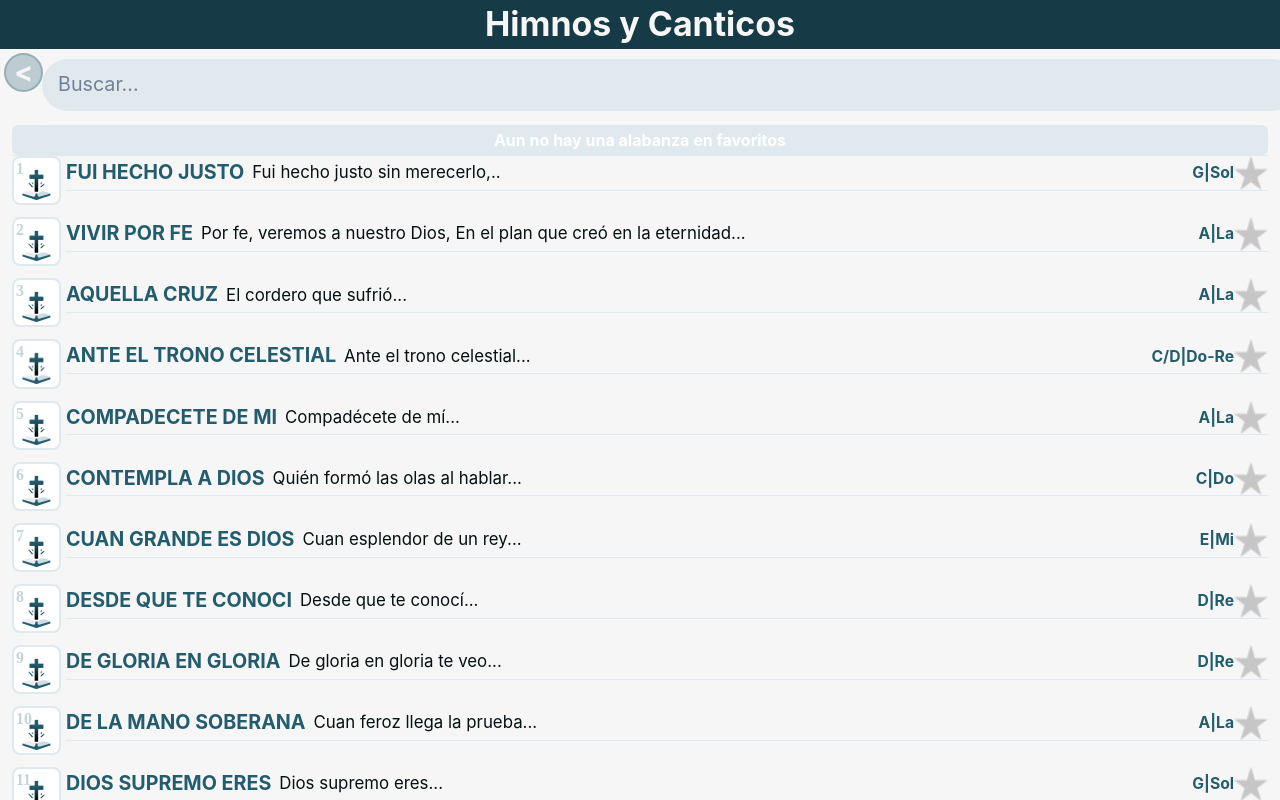
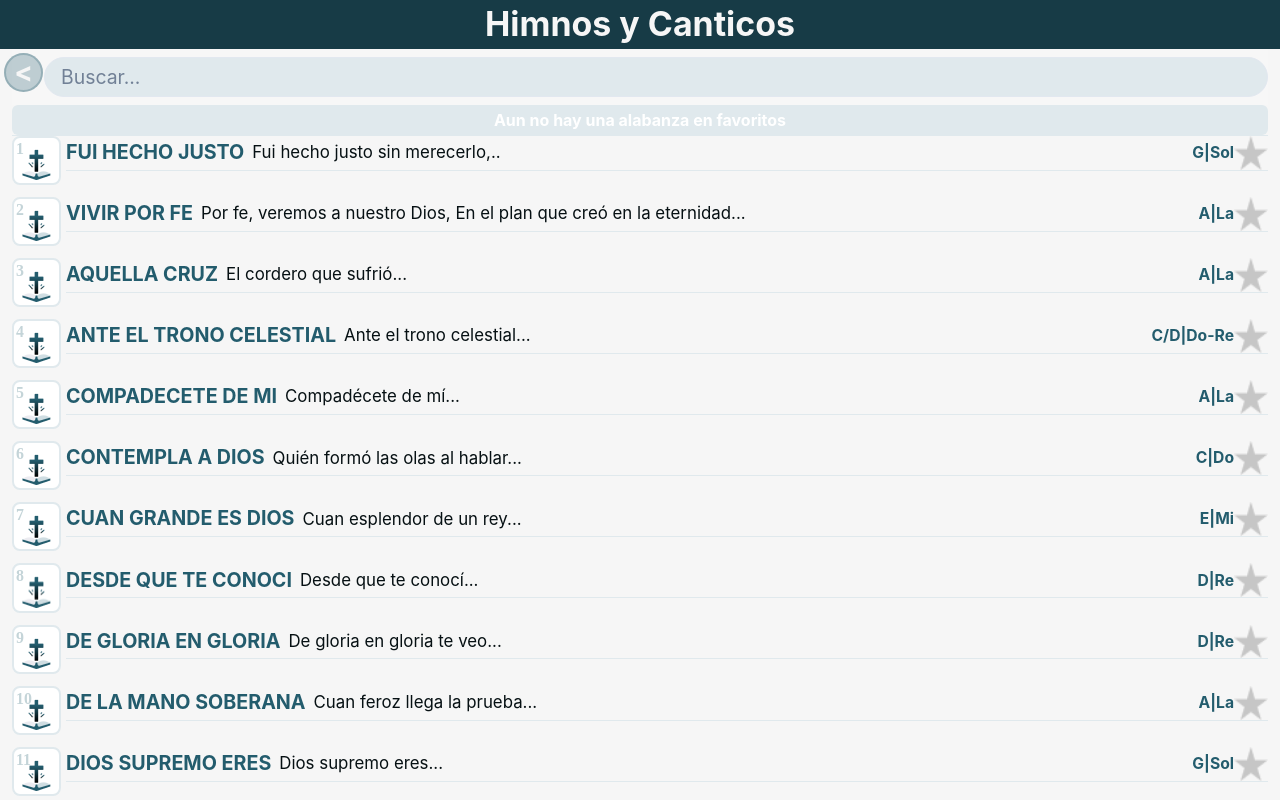
Before and after one commit to jasbel/react-himno-web, a React (Vite) app: page /himno in a window 1280 px wide. Shown: the top 800 px of the page. Built offline with nearby package versions, Linux system fonts and the light colour scheme.

Commit message:
refact: himno search

```diff
--- a/src/components/himno/HimnoSearch.tsx
+++ b/src/components/himno/HimnoSearch.tsx
@@ -1,5 +1,5 @@
+import { Flex, Input } from '@chakra-ui/react';
 import React, {useEffect, useState} from 'react';
-// import LinearGradient from 'react-native-linear-gradient';
 import { opacityColor } from '../../helpers/helper';
 import Colors from '../../res/colors';
 import { responsive } from '../../utils/responsive';
@@ -23,42 +23,19 @@ const HimnoSearch = ({onChange, modeSearch}: Props) => {
   }, [modeSearch]);
 
   return (
-    <div style={styles.container}>
-      <input
-        style={{...styles.textInput}}
+    <Flex bg={opacityColor(Colors.bkgWhite, 0.5)} pl={8}>
+      <Input
         value={query}
         placeholder={'Buscar...'}
         onChange={handleText}
         color={Colors.txtDark}
+        my={2}
+        bg={Colors.grayLight}
+        borderRadius={50}
+        fontSize={responsive(20, 16)}
       />
-    </div>
+    </Flex>
   );
 };
 
-const styles : { [key in any]: React.CSSProperties } ={
-  container: {
-    display: 'flex',
-    width: '100%',
-    position: 'relative',
-    borderBottomColor: opacityColor(Colors.bkgWhite, 0.5),
-    borderBottomWidth: 4,
-    marginLeft: 30,
-  },
-  textInput: {
-    display: 'flex',
-    flex: 1,
-    backgroundColor: Colors.grayLight,
-    padding: responsive(12, 8),
-    paddingLeft: 16,
-    paddingRight: 16,
-    color: Colors.txtBlack,
-    fontSize: responsive(20, 18),
-    borderWidth: 0,
-    borderBottomColor: Colors.grayLight,
-    marginTop: 10,
-    marginBottom: 10,
-    borderRadius: 50,
-  },
-};
-
 export default HimnoSearch;
```
